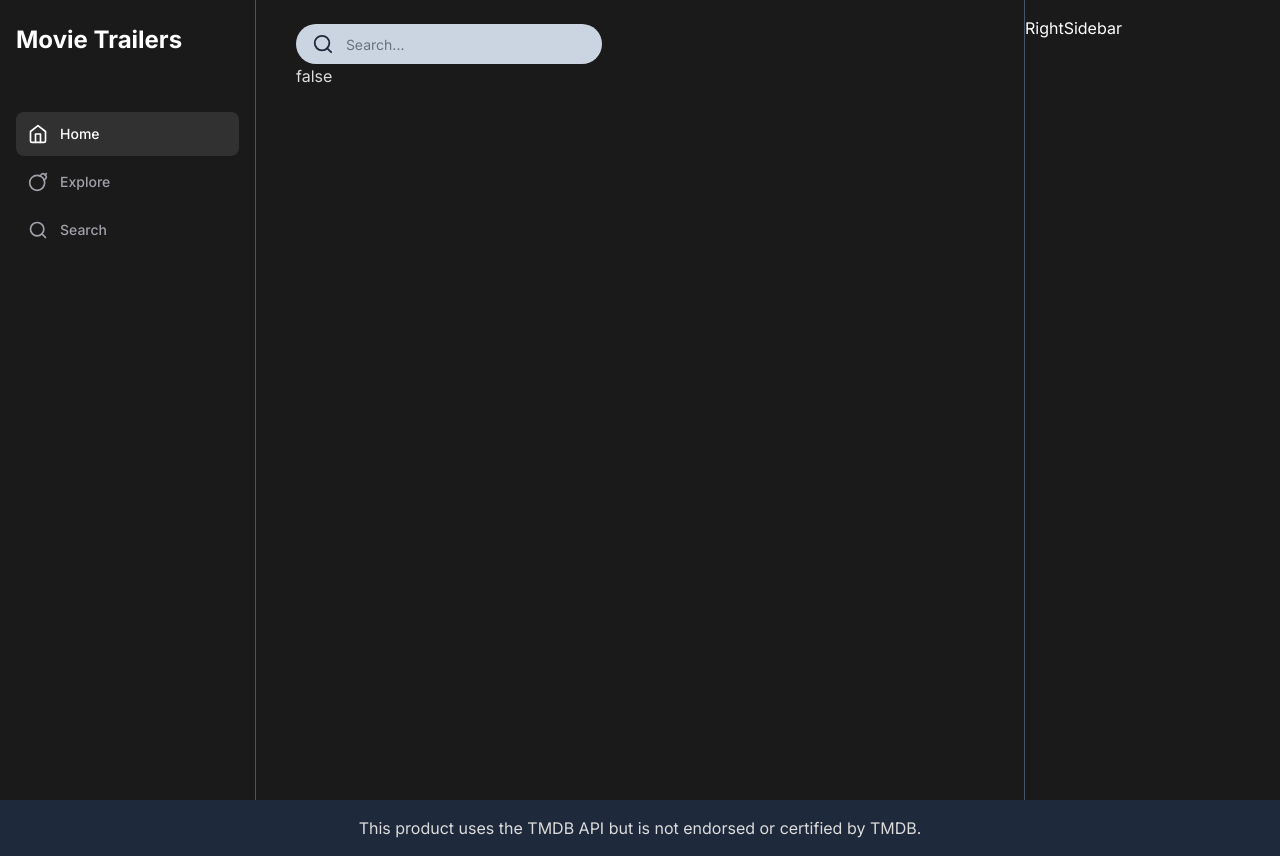
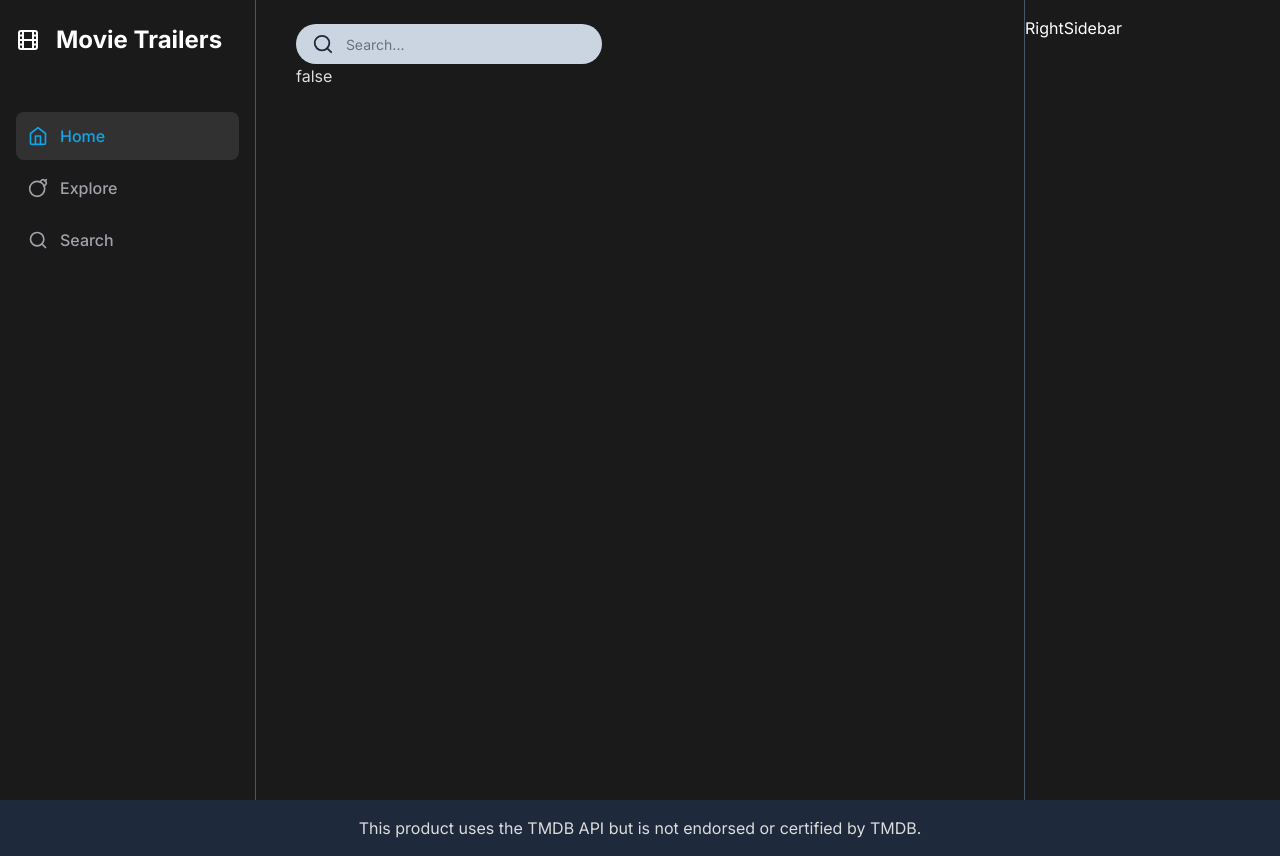
Before and after one commit to quangnphan/movie-tmdb, a Next.js app: page /home in a window 1280 px wide. Built offline with nearby package versions, Linux system fonts and the light colour scheme.

Commit message:
add logo

```diff
--- a/components/shared/LeftSidebar.tsx
+++ b/components/shared/LeftSidebar.tsx
@@ -5,18 +5,20 @@ import { Montserrat } from "next/font/google";
 import { cn } from "@/lib/utils";
 import { sidebar_links } from "@/helper/constants";
 import { usePathname } from "next/navigation";
+import { Film } from "lucide-react";
 
 const montserrat = Montserrat({ weight: "600", subsets: ["latin"] });
 
 const LeftSidebar = () => {
   const pathname = usePathname();
   return (
-    <div className="space-y-4 py-4 flex flex-col h-full border-slate-600 border-r text-white">
-      <div className="px-4 py-2 flex-1">
+    <div className="space-y-4 py-6 flex flex-col h-full border-slate-600 border-r text-white">
+      <div className="px-4 flex-1">
         <Link href="/home" className="flex items-center mb-14">
-          {/* <div className="relative w-8 h-8 mr-4">
-            <Image fill alt="logo" src="/logo.png" />
-          </div> */}
+          <div className="flex flex-row items-center relative w-8 h-8 mr-2">
+            {/* <Image fill alt="logo" src="/logo.png" /> */}
+            <Film />
+          </div>
           <h1 className={cn("text-2xl font-bold", montserrat)}>
             Movie Trailers
           </h1>
@@ -28,9 +30,9 @@ const LeftSidebar = () => {
                 key={link.href}
                 href={link.href}
                 className={cn(
-                  "text-sm group flex p-3 w-full justify-start font-medium cursor-pointer hover:text-white hover:bg-white/10 rounded-lg transition",
+                  "text-md group flex p-3 w-full justify-start font-medium cursor-pointer hover:text-white hover:bg-white/10 rounded-lg transition",
                   pathname === link.href
-                    ? "text-white bg-white/10"
+                    ? "bg-white/10 text-sky-500"
                     : "text-zinc-400"
                 )}
               >
```
